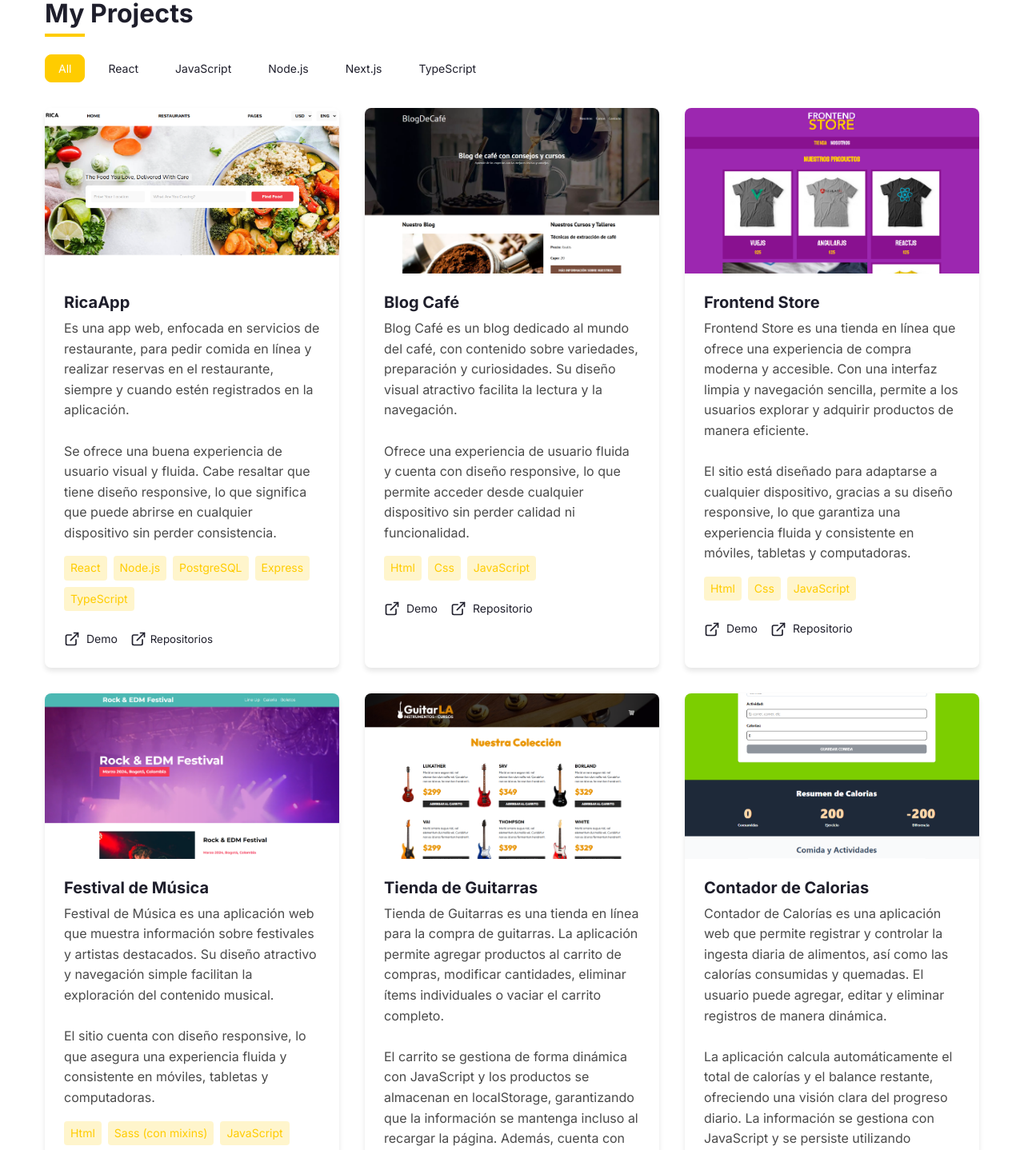
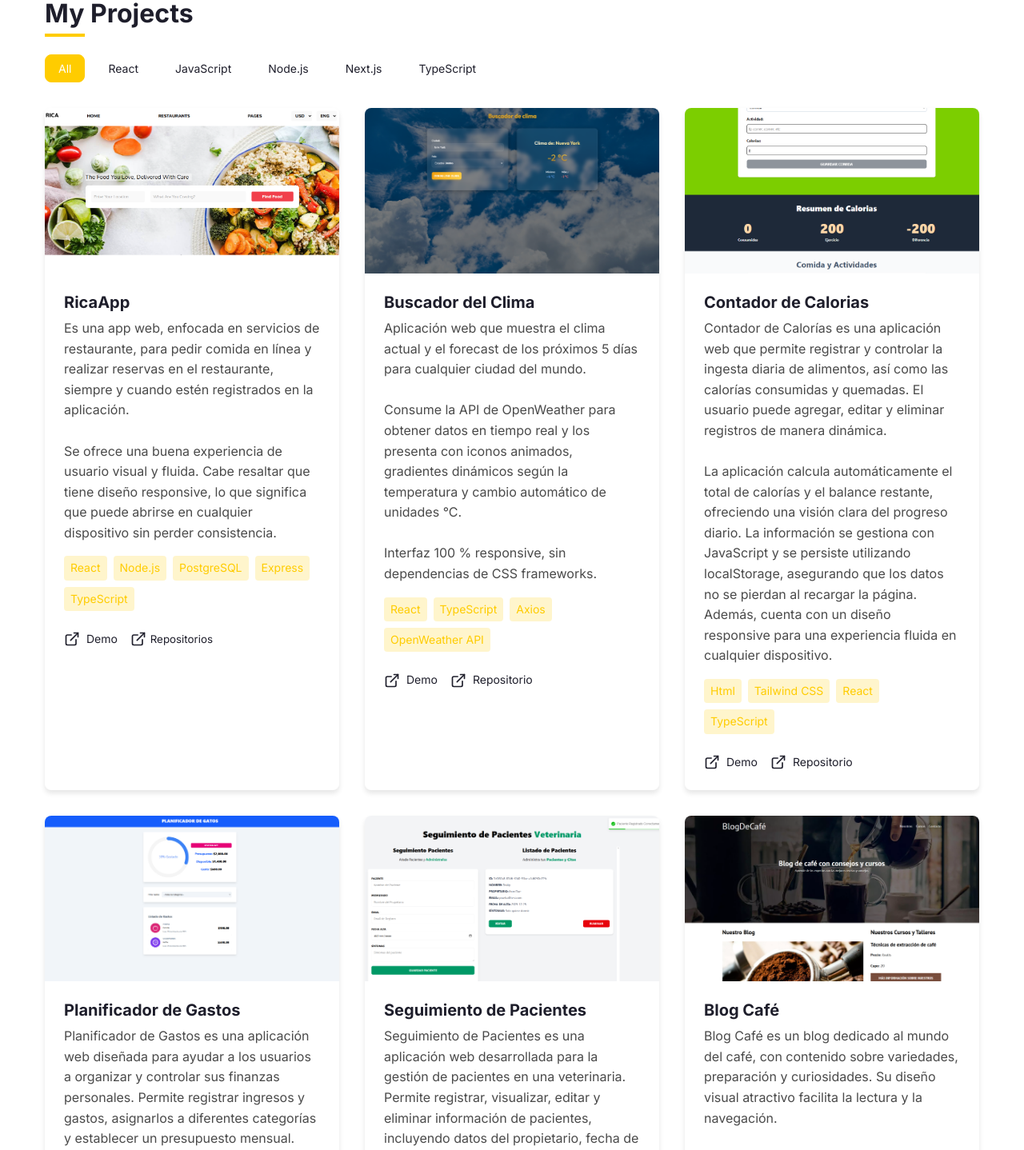
Before and after one commit to r0odr1/portfolio-r0odri, a Next.js app: page / in a window 1280 px wide. Shown: the part 2240-3678 px from the top of the page at 80% size. Built offline with nearby package versions, Linux system fonts and the light colour scheme.

Commit message:
nuevos proyectos

```diff
--- a/components/Projects/index.tsx
+++ b/components/Projects/index.tsx
@@ -23,6 +23,60 @@ const projectsData = [
   },
   {
     id: 2,
+    title: 'Buscador del Clima',
+    description: 'Aplicación web que muestra el clima actual y el forecast de los próximos 5 días para cualquier ciudad del mundo.\n\n' +
+    'Consume la API de OpenWeather para obtener datos en tiempo real y los presenta con iconos animados, gradientes dinámicos según la temperatura y cambio automático de unidades °C.\n\n' +
+    'Interfaz 100 % responsive, sin dependencias de CSS frameworks.',
+    image: '/assets/images/BuscadorClma.png',
+    tags: ['React', 'TypeScript', 'Axios', 'OpenWeather API'],
+    links: {
+      live: 'https://climario.netlify.app',
+      repos: [
+        { name: 'Repositorio', url: 'https://github.com/r0odr1/buscador-de-clima' },
+      ]
+    },
+  },
+  {
+    id: 3,
+    title: 'Contador de Calorias',
+    description: 'Contador de Calorías es una aplicación web que permite registrar y controlar la ingesta diaria de alimentos, así como las calorías consumidas y quemadas. El usuario puede agregar, editar y eliminar registros de manera dinámica.\n\nLa aplicación calcula automáticamente el total de calorías y el balance restante, ofreciendo una visión clara del progreso diario. La información se gestiona con JavaScript y se persiste utilizando localStorage, asegurando que los datos no se pierdan al recargar la página. Además, cuenta con un diseño responsive para una experiencia fluida en cualquier dispositivo.',
+    image: '/assets/images/calories.png',
+    tags: ['Html', 'Tailwind CSS', 'React', 'TypeScript'],
+    links: {
+      live: 'https://trackercalorie.netlify.app',
+      repos: [
+        {name: 'Repositorio', url: 'https://github.com/r0odr1/tipcalculator_reducer'},
+      ]
+    },
+  },
+  {
+    id: 4,
+    title: 'Planificador de Gastos',
+    description: 'Planificador de Gastos es una aplicación web diseñada para ayudar a los usuarios a organizar y controlar sus finanzas personales. Permite registrar ingresos y gastos, asignarlos a diferentes categorías y establecer un presupuesto mensual.\n\nLa aplicación calcula automáticamente el total disponible, los gastos acumulados y el balance restante en tiempo real. Toda la información se gestiona con JavaScript y se almacena en localStorage, asegurando que los datos se conserven incluso al recargar la página. Además, cuenta con un diseño responsive que facilita su uso en cualquier dispositivo.',
+    image: '/assets/images/planificadorGastos.png',
+    tags: ['Html', 'Tailwind CSS', 'React', 'TypeScript', 'ContextAPI'],
+    links: {
+      live: 'https://trackgastos.netlify.app',
+      repos: [
+        {name: 'Repositorio', url: 'https://github.com/r0odr1/control_gastos_contextapi'},
+      ]
+    },
+  },
+  {
+    id: 5,
+    title: 'Seguimiento de Pacientes',
+    description: 'Seguimiento de Pacientes es una aplicación web desarrollada para la gestión de pacientes en una veterinaria. Permite registrar, visualizar, editar y eliminar información de pacientes, incluyendo datos del propietario, fecha de alta y síntomas.\n\nLa aplicación está construida con React y TypeScript, utilizando Zustand para el manejo del estado global. Los datos se persisten mediante localStorage, garantizando que la información no se pierda al recargar la página. Además, cuenta con una interfaz moderna y responsive desarrollada con Tailwind CSS, enfocada en una experiencia de usuario clara e intuitiva.',
+    image: '/assets/images/AdministradorPacientes.png',
+    tags: ['Html', 'Tailwind CSS', 'React', 'TypeScript', 'Zustand'],
+    links: {
+      live: 'https://pacientesadministrador.netlify.app',
+      repos: [
+        {name: 'Repositorio', url: 'https://github.com/r0odr1/AdministradorDePacientes'},
+      ]
+    },
+  },
+  {
+    id: 6,
     title: 'Blog Café',
     description: 'Blog Café es un blog dedicado al mundo del café, con contenido sobre variedades, preparación y curiosidades. Su diseño visual atractivo facilita la lectura y la navegación. \n\nOfrece una experiencia de usuario fluida y cuenta con diseño responsive, lo que permite acceder desde cualquier dispositivo sin perder calidad ni funcionalidad.',
     image: '/assets/images/blogcafe.png',
@@ -35,7 +89,7 @@ const projectsData = [
     },
   },
   {
-    id: 3,
+    id: 7,
     title: 'Frontend Store',
     description: 'Frontend Store es una tienda en línea que ofrece una experiencia de compra moderna y accesible. Con una interfaz limpia y navegación sencilla, permite a los usuarios explorar y adquirir productos de manera eficiente. \n\nEl sitio está diseñado para adaptarse a cualquier dispositivo, gracias a su diseño responsive, lo que garantiza una experiencia fluida y consistente en móviles, tabletas y computadoras.',
     image: '/assets/images/frontendstore.png',
@@ -48,7 +102,7 @@ const projectsData = [
     },
   },
   {
-    id: 4,
+    id: 8,
     title: 'Festival de Música',
     description: 'Festival de Música es una aplicación web que muestra información sobre festivales y artistas destacados. Su diseño atractivo y navegación simple facilitan la exploración del contenido musical. \n\nEl sitio cuenta con diseño responsive, lo que asegura una experiencia fluida y consistente en móviles, tabletas y computadoras.',
     image: '/assets/images/festivalmusica.png',
@@ -61,7 +115,7 @@ const projectsData = [
     },
   },
   {
-    id: 5,
+    id: 9,
     title: 'Tienda de Guitarras',
     description: 'Tienda de Guitarras es una tienda en línea para la compra de guitarras. La aplicación permite agregar productos al carrito de compras, modificar cantidades, eliminar ítems individuales o vaciar el carrito completo.\n\nEl carrito se gestiona de forma dinámica con JavaScript y los productos se almacenan en localStorage, garantizando que la información se mantenga incluso al recargar la página. Además, cuenta con un diseño responsive para una experiencia óptima en cualquier dispositivo.',
     image: '/assets/images/guitarras.jpg',
@@ -74,33 +128,7 @@ const projectsData = [
     },
   },
   {
-    id: 6,
-    title: 'Contador de Calorias',
-    description: 'Contador de Calorías es una aplicación web que permite registrar y controlar la ingesta diaria de alimentos, así como las calorías consumidas y quemadas. El usuario puede agregar, editar y eliminar registros de manera dinámica.\n\nLa aplicación calcula automáticamente el total de calorías y el balance restante, ofreciendo una visión clara del progreso diario. La información se gestiona con JavaScript y se persiste utilizando localStorage, asegurando que los datos no se pierdan al recargar la página. Además, cuenta con un diseño responsive para una experiencia fluida en cualquier dispositivo.',
-    image: '/assets/images/calories.png',
-    tags: ['Html', 'Tailwind CSS', 'React', 'TypeScript'],
-    links: {
-      live: 'https://trackercalorie.netlify.app',
-      repos: [
-        {name: 'Repositorio', url: 'https://github.com/r0odr1/tipcalculator_reducer'},
-      ]
-    },
-  },
-  {
-    id: 7,
-    title: 'Planificador de Gastos',
-    description: 'Planificador de Gastos es una aplicación web diseñada para ayudar a los usuarios a organizar y controlar sus finanzas personales. Permite registrar ingresos y gastos, asignarlos a diferentes categorías y establecer un presupuesto mensual.\n\nLa aplicación calcula automáticamente el total disponible, los gastos acumulados y el balance restante en tiempo real. Toda la información se gestiona con JavaScript y se almacena en localStorage, asegurando que los datos se conserven incluso al recargar la página. Además, cuenta con un diseño responsive que facilita su uso en cualquier dispositivo.',
-    image: '/assets/images/planificadorGastos.png',
-    tags: ['Html', 'Tailwind CSS', 'React', 'TypeScript', 'ContextAPI'],
-    links: {
-      live: 'https://trackgastos.netlify.app',
-      repos: [
-        {name: 'Repositorio', url: 'https://github.com/r0odr1/control_gastos_contextapi'},
-      ]
-    },
-  },
-  {
-    id: 8,
+    id: 10,
     title: 'Bienes Raíces',
     description: 'Bienes Raíces es una plataforma en línea para la compra, venta y alquiler de propiedades, con una amplia variedad de inmuebles y fotos de alta calidad para facilitar la toma de decisiones. \n\nEl sitio cuenta con filtros de búsqueda avanzados y diseño responsive, lo que asegura una experiencia fluida en cualquier dispositivo.',
     image: '/assets/images/bienesraices.png',
@@ -128,7 +156,6 @@ const Projects = () => {
 
 
   const buttonRefs = useRef<{ [key: number]: HTMLButtonElement | null }>({});
-  const ignoreCloseRef = useRef(false);
 
   const handleDropdownToggle = (id: number, event?: React.MouseEvent) => {
     if (event) {
```
Also changed, not shown: public/assets/images/AdministradorPacientes.png (added), public/assets/images/BuscadorClma.png (added).
